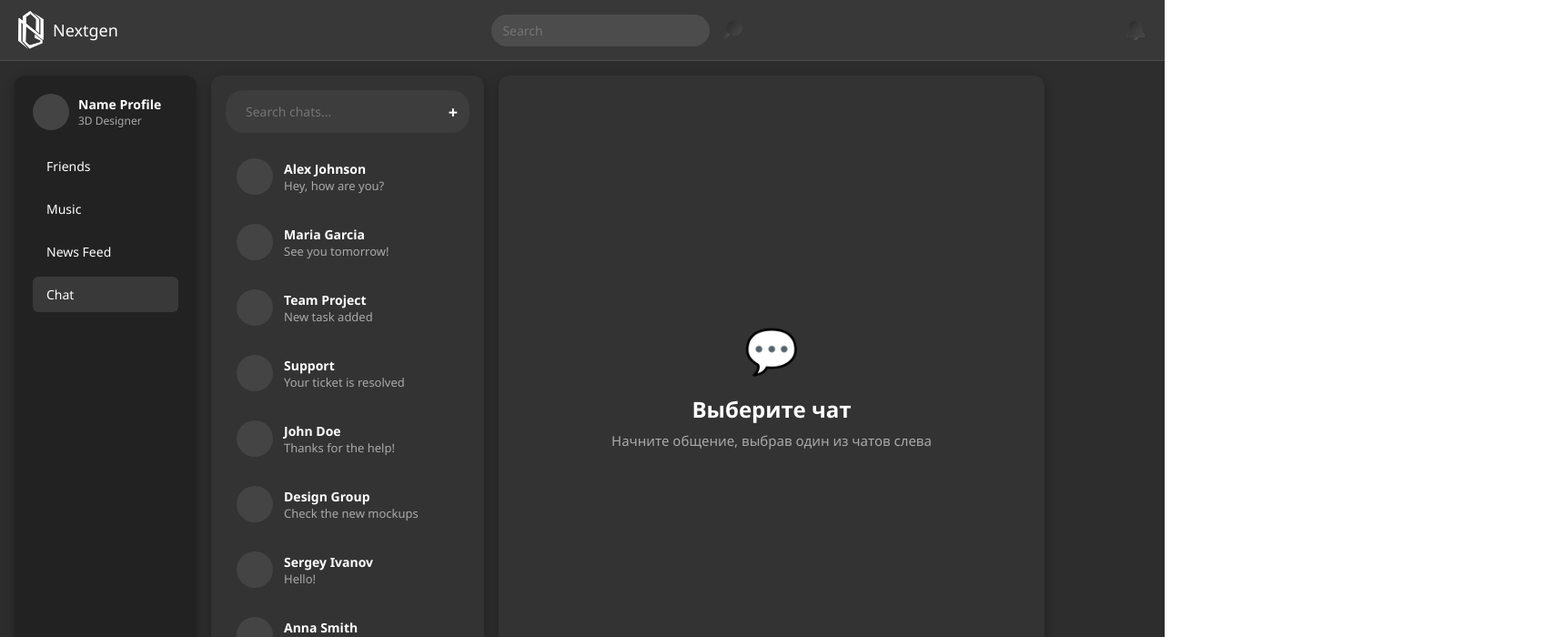
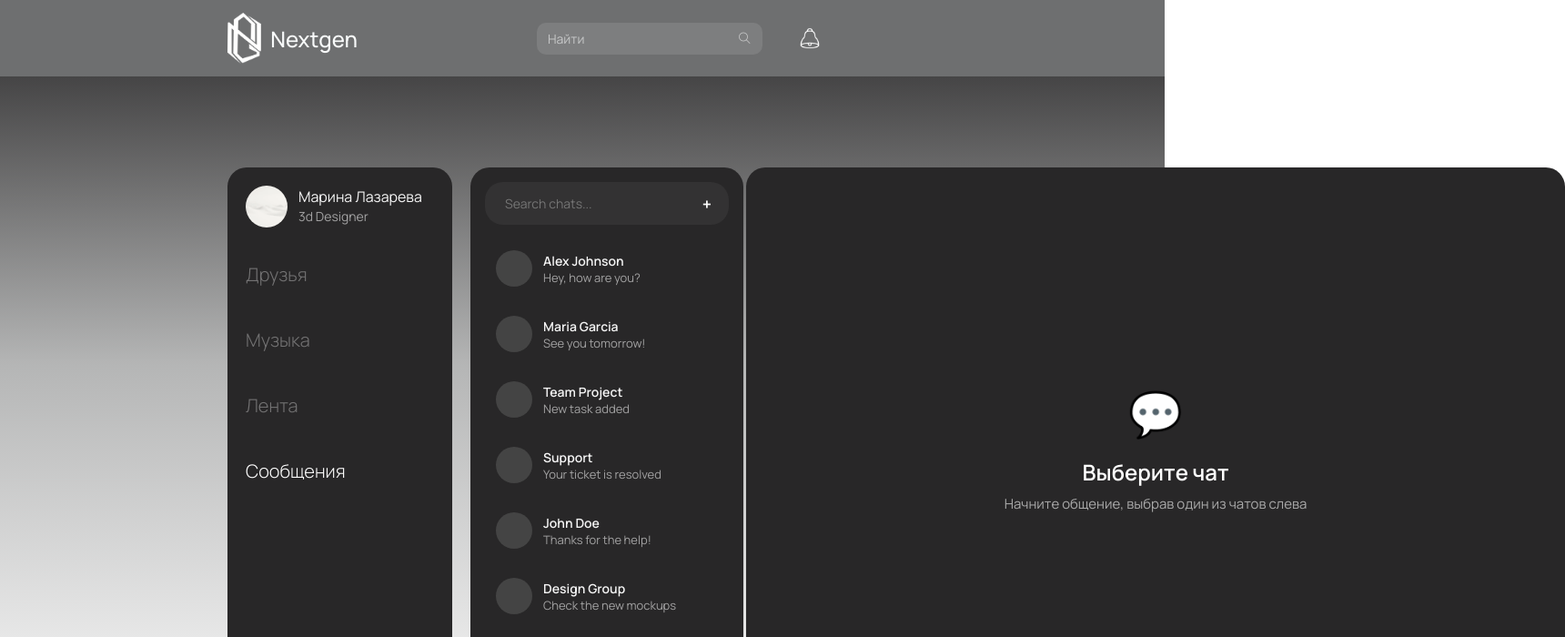
Before and after one commit to superdr0chun/NextgenMessanger, a React (Create React App) app in the folder frontend/: page /chat in a window 1280 px wide. Shown: the top 700 px of the page at 91% size, 1720 px wide, since content can reach past the window. Built offline with nearby package versions, Linux system fonts and the light colour scheme.

Commit message:
Адаптация чата под главное меню

```diff
--- a/frontend/src/components/ChatPage.css
+++ b/frontend/src/components/ChatPage.css
@@ -1,161 +1,27 @@
 /* src/components/ChatPage.css */
 
 .chat-page {
-  font-family: 'Segoe UI', Roboto, sans-serif;
-  background: #2D2D2D;
-  color: white;
-  height: 100vh;
-  display: flex;
-  flex-direction: column;
-  overflow: hidden;
-}
-
-/* HEADER — ТОЧНО КАК В MAINPAGE */
-.header {
-  display: flex;
-  justify-content: space-between;
-  align-items: center;
-  background: rgba(255, 255, 255, 0.05);
-  padding: 12px 20px;
-  border-bottom: 1px solid rgba(255, 255, 255, 0.1);
-}
-
-.header-icon {
-  width: 24px;
-  height: auto;
-  cursor: pointer;
-  margin-left: 8px;
-}
-
-.header-left {
-  display: flex;
-  align-items: center;
-  gap: 10px;
-}
-
-.logo {
-  width: 28px;
-  height: auto;
-}
-
-.app-name {
-  font-size: 18px;
-  font-weight: 500;
-}
-
-.header-center {
-  display: flex;
-  align-items: center;
-  gap: 5px;
-}
-
-.search-input {
-  padding: 8px 12px;
-  border: none;
-  border-radius: 20px;
-  background: rgba(255, 255, 255, 0.1);
-  color: white;
-  font-size: 14px;
-  outline: none;
-  width: 240px;
-}
-
-.header-right {
-  display: flex;
-  align-items: center;
-  gap: 15px;
-}
-
-/* ОСНОВНОЙ КОНТЕНТ */
-.container {
-  display: flex;
-  flex-grow: 1;
-  overflow: hidden;
-  padding: 16px;
-  gap: 16px;
-  max-width: 1400px;
-  margin: 0 auto;
   width: 100%;
-}
-
-.left-content {
-  display: flex;
-  gap: 16px;
-}
-
-.sidebar {
-  width: 200px;
-  background: #222;
-  padding: 20px;
-  border-radius: 12px;
-  display: flex;
-  flex-direction: column;
-  height: calc(100vh - 90px); /* header + padding */
-  box-shadow: 0 4px 12px rgba(0,0,0,0.3);
-}
-
-.user-profile {
-  display: flex;
-  align-items: center;
-  margin-bottom: 20px;
-  gap: 12px;
-}
-
-.avatar {
-  width: 40px;
-  height: 40px;
-  border-radius: 50%;
-  background: #444;
-}
-
-.name {
-  font-weight: bold;
-  font-size: 14px;
-}
-
-.status {
-  font-size: 12px;
-  color: #aaa;
-}
-
-/* МЕНЮ */
-.nav-menu ul {
-  list-style: none;
-  padding: 0;
-  margin: 0;
-  flex-grow: 1;
-}
-
-.nav-menu-link {
-  display: block;
-  padding: 10px 15px;
-  color: white;
-  text-decoration: none;
-  border-radius: 6px;
-  transition: background 0.2s;
-  margin-bottom: 8px;
-  font-size: 14px;
-}
-
-.nav-menu-link:hover,
-.nav-menu-link.active {
-  background: rgba(255, 255, 255, 0.1);
-}
-
-.nav-menu-link:focus {
-  outline: none;
+  min-height: 100vh;
+  background: linear-gradient(360deg, rgba(217, 217, 217, 0.2) 0%, rgba(162, 163, 163, 0.8) 50%, #282728 100%);
+  position: relative;
 }
 
 /* ЧАТ-ЛИСТ */
 .chat-list-section {
+  position: absolute;
+  left: 0;
+  margin-left: 517px;
+  margin-top: 100px;
   width: 300px;
-  background: #333;
+  background: #282728;
   padding: 16px;
-  border-radius: 12px;
+  border-radius: 21px;
   display: flex;
   flex-direction: column;
-  height: calc(100vh - 120px);
-  box-shadow: 0 4px 12px rgba(0,0,0,0.3);
+  height: calc(100vh - 100px - 84px);
+  box-sizing: border-box;
+  overflow: hidden;
 }
 
 .search-header {
@@ -213,6 +79,14 @@
   background: rgba(255, 255, 255, 0.1);
 }
 
+.chat-item .avatar {
+  width: 40px;
+  height: 40px;
+  border-radius: 50%;
+  background: #444;
+  flex-shrink: 0;
+}
+
 .chat-info {
   margin-left: 12px;
   flex-grow: 1;
@@ -221,25 +95,30 @@
 .chat-info .name {
   font-weight: 600;
   font-size: 14px;
+  color: #F5F5F5;
 }
 
 .chat-info .message {
   font-size: 13px;
-  color: #aaa;
+  color: rgba(245, 245, 245, 0.6);
 }
 
 /* ЧАТ-ОБЛАСТЬ */
 .chat-area {
-  width: 600px;
-  background: #333;
-  border-radius: 12px;
+  position: absolute;
+  left: 0;
+  margin-left: 820px;
+  margin-top: 100px;
+  width: 900px;
+  background: #282728;
+  border-radius: 21px;
   display: flex;
   flex-direction: column;
-  height: calc(100vh - 120px);
+  height: calc(100vh - 100px - 84px);
   opacity: 1;
   transform: translateX(0);
-  position: relative;
-  box-shadow: 0 4px 12px rgba(0,0,0,0.3);
+  box-sizing: border-box;
+  overflow: hidden;
 }
 
 .chat-area-header {
@@ -247,7 +126,7 @@
   align-items: center;
   padding: 12px 16px;
   background: rgba(255, 255, 255, 0.05);
-  border-radius: 12px 12px 0 0;
+  border-radius: 21px 21px 0 0;
   position: relative;
 }
 
@@ -276,6 +155,7 @@
   font-size: 16px;
   margin-right: auto;
   margin-left: 30px;
+  color: #FFFFFF;
 }
 
 .participants {
@@ -306,6 +186,14 @@
   gap: 12px;
 }
 
+.message-bubble .avatar {
+  width: 32px;
+  height: 32px;
+  border-radius: 50%;
+  background: #444;
+  flex-shrink: 0;
+}
+
 .message-content {
   background: rgba(255, 255, 255, 0.08);
   padding: 12px;
@@ -314,9 +202,7 @@
 }
 
 .sender {
-  font-weight: 600;
-  font-size: 13px;
-  margin-bottom: 4px;
+  display: none;
 }
 
 .text {
@@ -330,7 +216,7 @@
   align-items: center;
   padding: 12px 16px;
   background: rgba(255, 255, 255, 0.05);
-  border-radius: 0 0 12px 12px;
+  border-radius: 0 0 21px 21px;
   gap: 8px; /* уменьшаем отступ между элементами */
 }
 
@@ -473,14 +359,18 @@
 
 /* === ПОДСКАЗКА ПО ЦЕНТРУ === */
 .chat-placeholder {
-  width: 600px;
-  background: #333;
-  border-radius: 12px;
+  position: absolute;
+  left: 0;
+  margin-left: 820px;
+  margin-top: 100px;
+  width: 900px;
+  background: #282728;
+  border-radius: 21px;
   display: flex;
   align-items: center;
   justify-content: center;
-  height: calc(100vh - 120px);
-  box-shadow: 0 4px 12px rgba(0, 0, 0, 0.3);
+  height: calc(100vh - 100px - 84px);
+  box-sizing: border-box;
 }
 
 .placeholder-content {
--- a/frontend/src/components/ChatPage.js
+++ b/frontend/src/components/ChatPage.js
@@ -2,6 +2,7 @@
 import React, { useState } from 'react';
 import './ChatPage.css';
 import { Link } from 'react-router-dom';
+import './MainPage.css';
 
 const ChatPage = () => {
   const [activeChat, setActiveChat] = useState(null);
@@ -28,45 +29,38 @@ const ChatPage = () => {
 
   return (
     <div className="chat-page">
-      {/* HEADER */}
-      <header className="header">
-        <div className="header-left">
-          <Link to="/" className="logo-link">
-            <img src="/LogoNGhead.png" alt="NextGen Logo" className="logo" />
-            <span className="app-name">Nextgen</span>
+      {/* HEADER - как в MainPage */}
+      <header className="main-header">
+        <div className="header-logo">
+          <Link to="/" style={{ display: 'flex', alignItems: 'center', gap: '10px', textDecoration: 'none' }}>
+            <img src="/LogoNGhead.png" alt="NextGen Logo" className="logo-img" />
+            <span className="logo-text">Nextgen</span>
           </Link>
         </div>
-        <div className="header-center">
-          <input type="text" placeholder="Search" className="search-input" />
-          <img src="/find.png" alt="Search" className="header-icon" />
+
+        <div className="header-search">
+          <input type="text" placeholder="Найти" className="header-search-input" />
+          <img src="/search-alt.png" alt="Search" className="header-search-icon" />
         </div>
-        <div className="header-right">
-          <img src="/notification.png" alt="Notifications" className="header-icon" />
-        </div>
+
+        <img src="/notifications.png" alt="Notifications" className="header-notifications-icon" />
       </header>
 
-      {/* Main Container */}
-      <div className="container">
-        {/* Sidebar + Chat List */}
-        <div className="left-content">
-          {/* Sidebar */}
-          <aside className="sidebar">
-            <div className="user-profile">
-              <a href="/profile" className="profile-link">
-                <div className="avatar"></div>
-                <div>
-                  <div className="name">Name Profile</div>
-                  <div className="status">3D Designer</div>
+      {/* Sidebar - как в MainPage */}
+      <aside className="main-sidebar">
+        <div className="sidebar-profile">
+          <img src="/images/authimage.png" alt="Avatar" className="sidebar-avatar" />
+          <div className="sidebar-profile-info">
+            <div className="sidebar-profile-name">Марина Лазарева</div>
+            <div className="sidebar-profile-role">3d Designer</div>
           </div>
-              </a>
         </div>
-            <nav className="nav-menu">
-              <ul>
-                <li><div className="nav-menu-link">Friends</div></li>
-                <li><div className="nav-menu-link">Music</div></li>
-                <li><div className="nav-menu-link">News Feed</div></li>
-                <li><div className="nav-menu-link active">Chat</div></li>
-              </ul>
+
+        <nav className="sidebar-nav">
+          <div className="sidebar-nav-link">Друзья</div>
+          <div className="sidebar-nav-link">Музыка</div>
+          <Link to="/" className="sidebar-nav-link">Лента</Link>
+          <div className="sidebar-nav-link active">Сообщения</div>
         </nav>
       </aside>
 
@@ -102,7 +96,6 @@ const ChatPage = () => {
               )}
             </div>
       </main>
-        </div>
 
       {/* Placeholder или чат */}
         {activeChat ? (
@@ -140,7 +133,6 @@ const ChatPage = () => {
           </section>
         )}
     </div>
-    </div>
   );
 };
 
```
Lines whose indentation alone changed are shown as unchanged.
